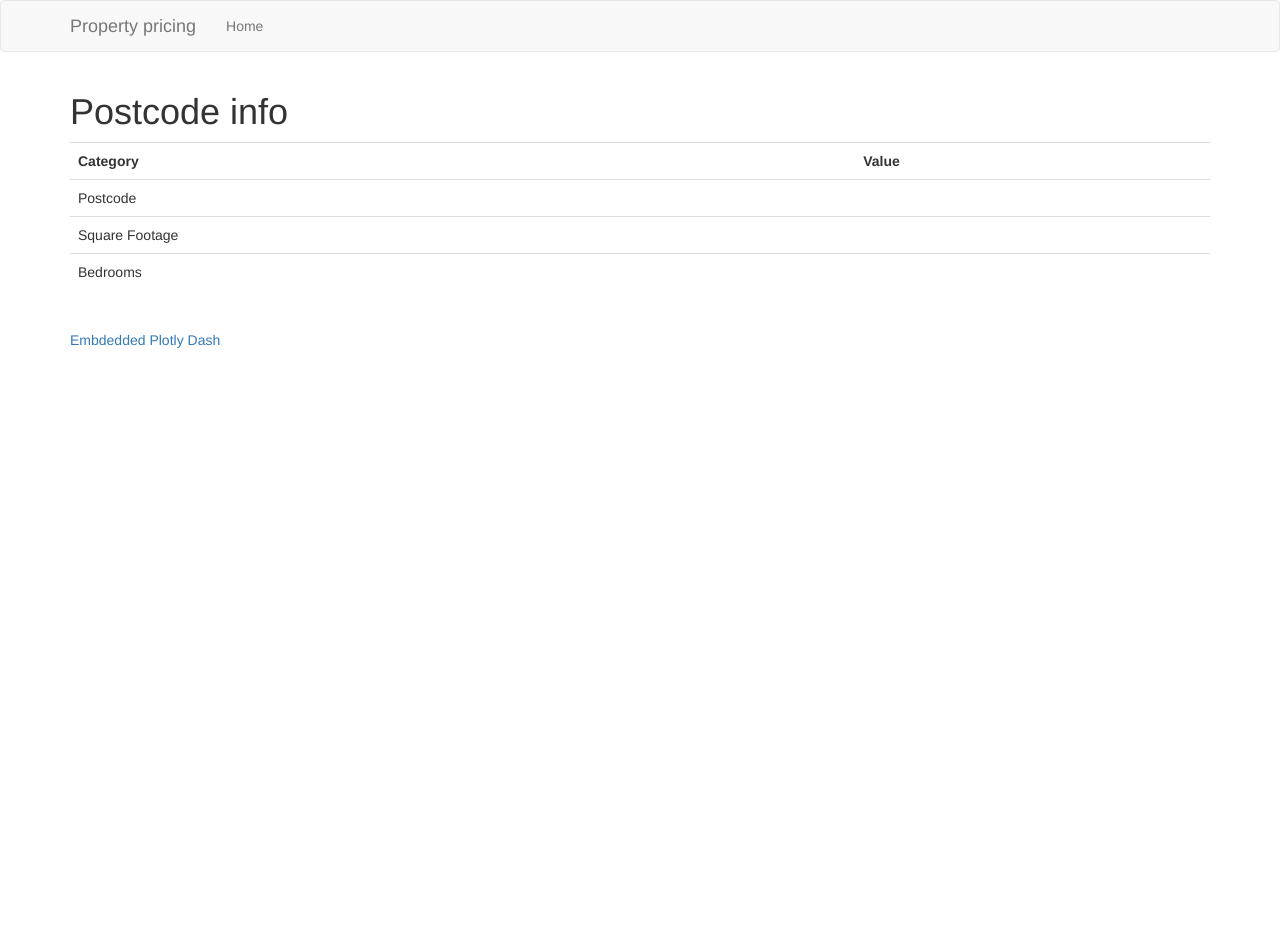
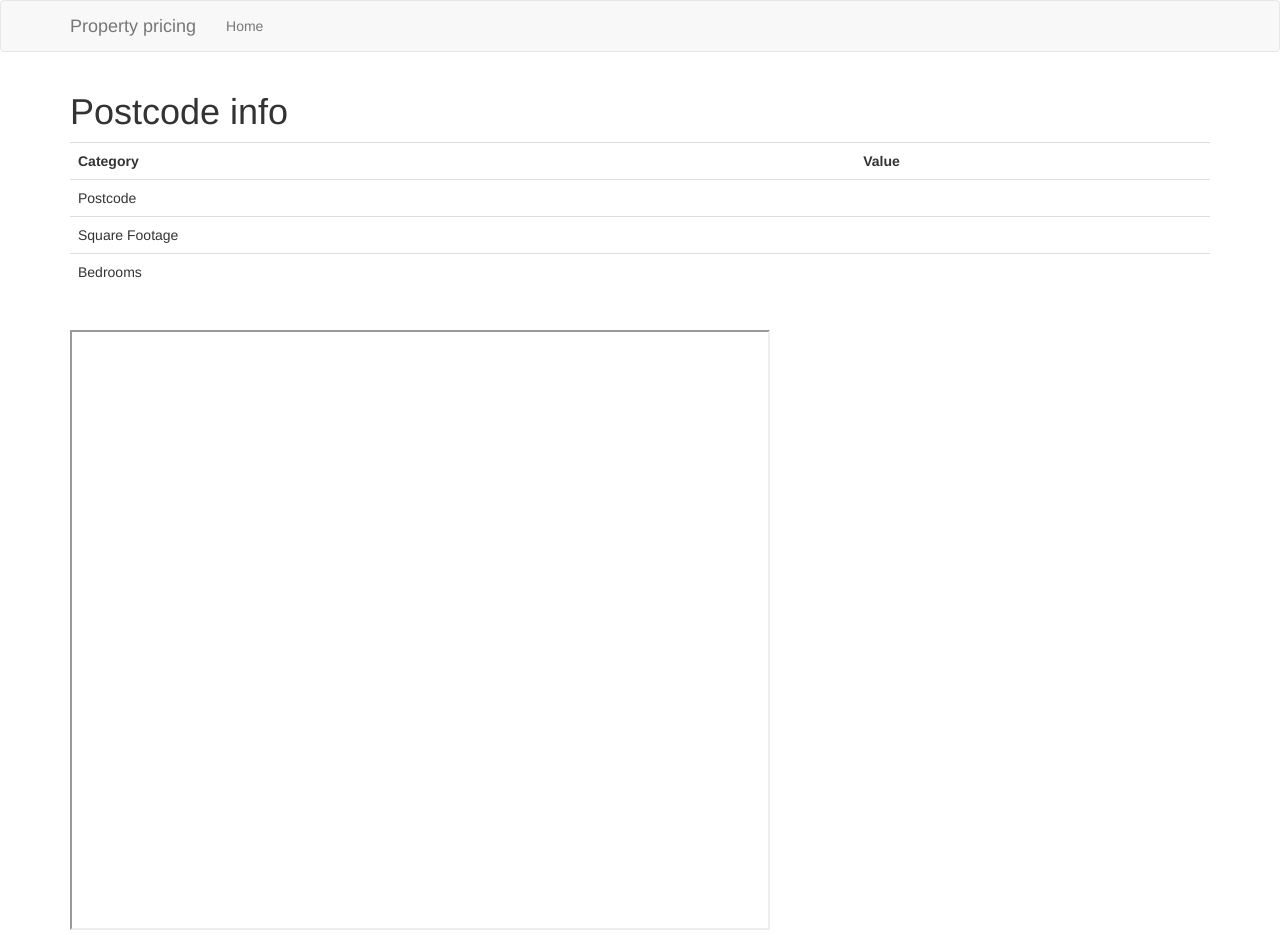
Before and after one commit to jhawk101/property-price-model, a Flask app: template property_price_model/templates/postcode_info.html in a window 1280 px wide. Before the commit the page ends 348 px from the top, so only its background shows below. Run offline with Flask 3, Linux system fonts and the light colour scheme; the template is opened without the code that fills it, so the values that code supplies are empty; parts of the project's set-up code (start-up, migrations or seed data) failed here and were passed over; some libraries are stand-ins or nearby versions.

Commit message:
change to iframe presentation of dash

```diff
--- a/property_price_model/__init__.py
+++ b/property_price_model/__init__.py
@@ -1,4 +1,5 @@
 import dash
+import dash_bootstrap_components as dbc
 import pandas as pd
 from flask import Flask
 from flask.helpers import get_root_path
@@ -43,6 +44,7 @@ def register_dashapp(app):
         url_base_pathname="/dashapp1/",
         assets_folder=get_root_path(__name__) + "/dashapp1/assets/",
         meta_tags=[meta_viewport],
+        external_stylesheets=[dbc.themes.BOOTSTRAP]
     )
 
     my_dashapp.title = "Dashapp 1"
--- a/property_price_model/templates/postcode_info.html
+++ b/property_price_model/templates/postcode_info.html
@@ -23,9 +23,6 @@
 
 <br>
 
-<a href="{{ url_for('/dashapp1/') + '#' + session.incode }}" class="dash-link">
-    <span>Embdedded Plotly Dash</span>
-    <i class="fas fa-arrow-right"></i>
-</a>
+<iframe src="{{ url_for('/dashapp1/') + '#' + session.incode }}" width=700 height=600></iframe>
 
 {% endblock %}
--- a/pyproject.toml
+++ b/pyproject.toml
@@ -18,6 +18,7 @@ flask-bootstrap = "^3.3.7"
 flask-sqlalchemy = "^2.4.4"
 flask-migrate = "^2.5.3"
 dash = "^1.14.0"
+dash-bootstrap-components = "^0.10.3"
 
 [tool.poetry.dev-dependencies]
 pytest = "^5.2"
```
Also changed, not shown: property_price_model/plotlydash/callbacks.py (+6 -3 lines), 1 other file.
